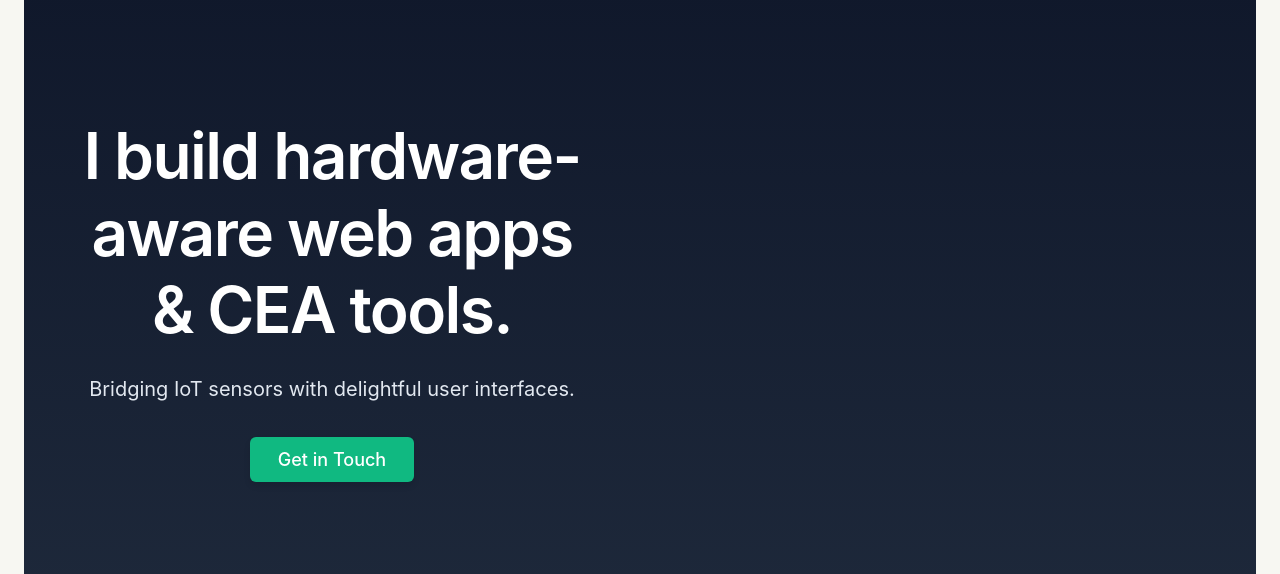
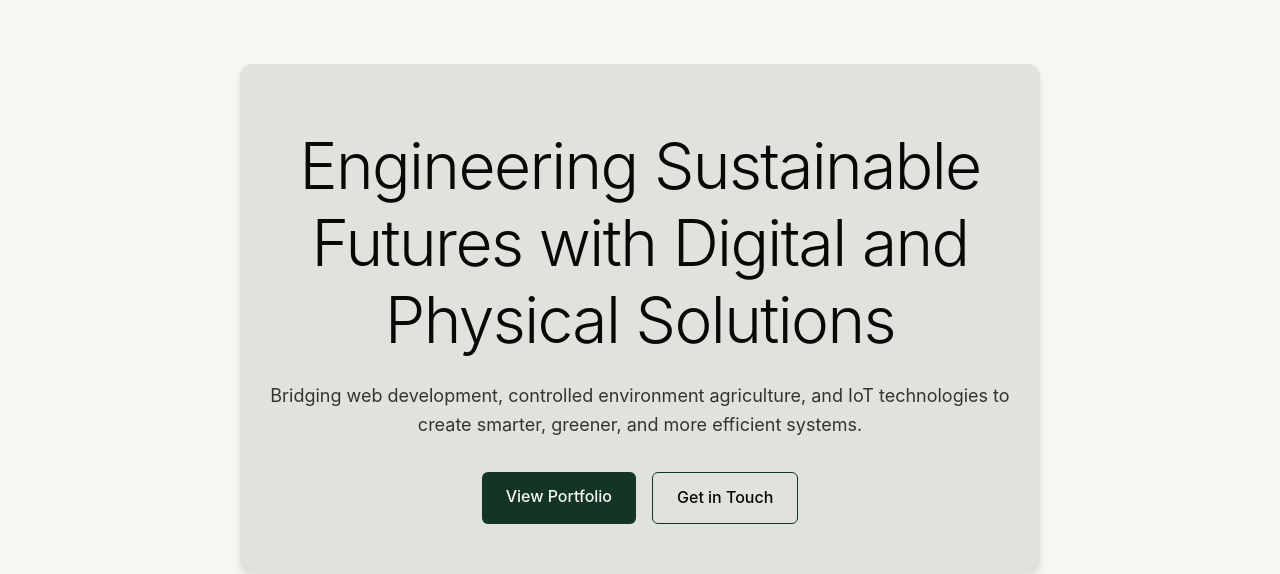
Before and after one commit to alectime/czepbuilds, a React (Vite) app in the folder frontend/: page / in a window 1280 px wide. Shown: the part 164-738 px from the top of the page. Built offline with nearby package versions, Linux system fonts and the light colour scheme.

Commit message:
Update Spore Link to Pure Harbor Naturals and Spore Link with external link

```diff
--- a/frontend/src/components/ParallaxHomePage.tsx
+++ b/frontend/src/components/ParallaxHomePage.tsx
@@ -3,19 +3,17 @@ import '../styles/ParallaxHomePage.css';
 
 // Import the ParallaxTile component
 import ParallaxTile from '../parallax-design/ParallaxTile';
-// Import video asset
-import sporeLinkDemo from '../assets/videos/sporelink-demo.mp4';
 
 const ParallaxHomePage = () => {
   // Updated projects data with real image URLs
   const projects = [
     {
       id: 1,
-      title: 'Spore Link',
+      title: 'Pure Harbor Naturals and Spore Link',
       description: 'A comprehensive platform connecting mycology enthusiasts with cultivation resources, strain databases, and community knowledge sharing.',
       category: 'Web Development',
       image: 'https://images.unsplash.com/photo-1516044734145-07ca8eef8731?q=80&w=1000&auto=format&fit=crop',
-      projectLink: '/projects/spore-link',
+      projectLink: 'https://pureharbornaturals.com/',
       repoLink: '#'
     },
     {
@@ -47,14 +45,6 @@ const ParallaxHomePage = () => {
     }
   ];
 
-  // Function to scroll to contact section
-  const scrollToContact = () => {
-    const contactSection = document.getElementById('contact');
-    if (contactSection) {
-      contactSection.scrollIntoView({ behavior: 'smooth' });
-    }
-  };
-
   useEffect(() => {
     // Reveal animations on scroll
     const observerOptions = {
@@ -81,141 +71,92 @@ const ParallaxHomePage = () => {
 
   return (
     <div style={{ minHeight: '100vh', backgroundColor: 'var(--bg-color, #f7f7f2)', transition: 'background-color 0.3s ease' }}>
-      <main style={{ paddingTop: '0', paddingBottom: '4rem' }}>
-        {/* Hero Section - 2-column layout */}
-        <section
-          style={{
-            height: '85vh',
-            background: 'linear-gradient(to bottom, #0f172a, #1e293b)',
-            display: 'flex',
-            alignItems: 'center',
-            padding: '0 1rem'
-          }}
-        >
-          <div
-            style={{
-              maxWidth: '1200px',
-              margin: '0 auto',
-              width: '100%',
-              display: 'flex',
-              flexWrap: 'wrap',
-              alignItems: 'center',
-              justifyContent: 'space-between',
-              gap: '2rem'
-            }}
-          >
-            {/* Left Column */}
-            <div
-              style={{
-                flex: '1',
-                minWidth: '300px',
-                color: 'white',
-                padding: '2rem'
-              }}
-            >
+      <main style={{ paddingTop: '7rem', paddingBottom: '4rem' }}>
+        {/* Hero Section */}
+        <section style={{
+          backgroundColor: 'var(--bg-color-secondary, rgba(18, 53, 36, 0.1))',
+          padding: '3rem 1rem',
+          marginBottom: '6rem',
+          borderRadius: '12px',
+          boxShadow: 'var(--box-shadow, 0 4px 6px rgba(8, 8, 6, 0.1))',
+          transition: 'background-color 0.3s ease, box-shadow 0.3s ease'
+        }}>
+          <div style={{ maxWidth: '768px', margin: '0 auto', textAlign: 'center' }}>
             <h1
               className="animate-fade-in"
               style={{
                 fontSize: 'clamp(2.5rem, 5vw, 4rem)',
-                  fontWeight: 600,
+                fontWeight: 300,
                 letterSpacing: '-0.025em',
                 marginTop: '1rem',
-                  marginBottom: '1.5rem',
                 opacity: 0,
                 animationDelay: '0.5s',
                 animationFillMode: 'forwards',
-                  color: 'white',
-                  lineHeight: '1.2'
+                color: 'var(--text-color, #080806)',
+                transition: 'color 0.3s ease'
               }}
             >
-                I build hardware-aware web apps & CEA tools.
+              Engineering Sustainable Futures with Digital and Physical Solutions
             </h1>
             <p
               className="animate-fade-in"
               style={{
-                  fontSize: '1.25rem',
-                  color: '#e2e8f0',
-                  marginBottom: '2rem',
+                fontSize: '1.125rem',
+                color: 'var(--text-muted, #333333)',
+                marginTop: '1.5rem',
                 opacity: 0,
                 animationDelay: '0.7s',
                 animationFillMode: 'forwards',
-                  lineHeight: '1.6'
+                transition: 'color 0.3s ease'
               }}
             >
-                Bridging IoT sensors with delightful user interfaces.
+              Bridging web development, controlled environment agriculture, and IoT technologies to create smarter, greener, and more efficient systems.
             </p>
             <div
               className="animate-fade-in"
               style={{
+                display: 'flex',
+                justifyContent: 'center',
+                gap: '1rem',
+                marginTop: '2rem',
                 opacity: 0,
                 animationDelay: '0.9s',
                 animationFillMode: 'forwards'
               }}
             >
-                <button
-                  onClick={scrollToContact}
+              <a
+                href="#projects"
                 style={{
-                    padding: '0.75rem 1.75rem',
-                    backgroundColor: '#10b981',
-                    color: 'white',
+                  padding: '0.75rem 1.5rem',
+                  backgroundColor: '#123524',
+                  color: '#f7f7f2',
                   borderRadius: '0.375rem',
-                    border: 'none',
-                    fontWeight: '500',
-                    fontSize: '1.125rem',
-                    cursor: 'pointer',
-                    transition: 'background-color 0.3s',
-                    boxShadow: '0 4px 6px rgba(0, 0, 0, 0.1)'
+                  transition: 'background-color 0.3s, color 0.3s',
+                  textDecoration: 'none',
                 }}
-                  onMouseOver={(e) => e.currentTarget.style.backgroundColor = '#059669'}
-                  onMouseOut={(e) => e.currentTarget.style.backgroundColor = '#10b981'}
+              >
+                View Portfolio
+              </a>
+              <a
+                href="#about"
+                style={{
+                  padding: '0.75rem 1.5rem',
+                  backgroundColor: 'transparent',
+                  color: 'var(--text-color, #123524)',
+                  border: '1px solid #123524',
+                  borderRadius: '0.375rem',
+                  transition: 'background-color 0.3s, color 0.3s, border-color 0.3s',
+                  textDecoration: 'none',
+                }}
               >
                 Get in Touch
-                </button>
-              </div>
-            </div>
-
-            {/* Right Column - Video */}
-            <div
-              style={{
-                flex: '1',
-                minWidth: '300px',
-                padding: '2rem',
-                display: 'flex',
-                justifyContent: 'center',
-                alignItems: 'center'
-              }}
-              className="animate-fade-in"
-            >
-              <div
-                style={{
-                  width: '100%',
-                  maxWidth: '600px',
-                  height: 'auto',
-                  borderRadius: '0.5rem',
-                  overflow: 'hidden',
-                  boxShadow: '0 20px 25px -5px rgba(0, 0, 0, 0.1), 0 10px 10px -5px rgba(0, 0, 0, 0.04)',
-                  opacity: 0,
-                  animationDelay: '1.1s',
-                  animationFillMode: 'forwards'
-                }}
-              >
-                <video
-                  autoPlay
-                  loop
-                  muted
-                  playsInline
-                  style={{ width: '100%', height: 'auto', display: 'block' }}
-                >
-                  <source src={sporeLinkDemo} type="video/mp4" />
-                  Your browser does not support the video tag.
-                </video>
-              </div>
+              </a>
             </div>
           </div>
         </section>
 
         {/* Projects Grid */}
-        <section id="projects" style={{ maxWidth: '1200px', margin: '0 auto', padding: '0 1rem', marginTop: '6rem', marginBottom: '6rem' }}>
+        <section id="projects" style={{ maxWidth: '1200px', margin: '0 auto', padding: '0 1rem', marginBottom: '6rem' }}>
           <div style={{
             display: 'grid',
             gridTemplateColumns: 'repeat(auto-fill, minmax(350px, 1fr))',
@@ -250,7 +191,14 @@ const ParallaxHomePage = () => {
         </section>
 
         {/* About Section */}
-        <section id="about" style={{ maxWidth: '1200px', margin: '0 auto', padding: '0 1rem' }}>
+        <section id="about" style={{
+          padding: '3rem 1rem',
+          marginBottom: '6rem',
+          backgroundColor: 'var(--bg-color-secondary, rgba(18, 53, 36, 0.1))',
+          borderRadius: '12px',
+          boxShadow: 'var(--box-shadow, 0 4px 6px rgba(8, 8, 6, 0.1))',
+          transition: 'background-color 0.3s ease, box-shadow 0.3s ease'
+        }}>
           <div className="opacity-0 reveal" style={{ maxWidth: '768px', margin: '0 auto' }}>
             <h2 style={{
               fontSize: '1.5rem',
@@ -277,10 +225,17 @@ const ParallaxHomePage = () => {
             }}>
               My recent projects include creating open-source IoT tools for soil moisture monitoring, designing automated growing systems for urban agriculture, and developing user friendly web platforms to manage and optimize crop production. My goal is to bridge the gap between online technologies and tangible, impactful solutions in agriculture and sustainability.
             </p>
+            <div style={{
+              marginTop: '2.5rem',
+              padding: '2rem',
+              backgroundColor: 'rgba(255, 255, 255, 0.1)',
+              borderRadius: '8px',
+              boxShadow: 'inset 0 1px 3px rgba(0, 0, 0, 0.1)',
+              transition: 'background-color 0.3s ease'
+            }}>
               <h3 style={{
                 fontSize: '1.25rem',
                 fontWeight: 500,
-              marginTop: '2rem',
                 marginBottom: '1rem',
                 color: 'var(--text-color, #080806)',
                 transition: 'color 0.3s ease'
@@ -299,6 +254,7 @@ const ParallaxHomePage = () => {
                 <li>Controlled Environment Agriculture: Designing automated systems for optimized growth conditions in greenhouses and indoor farms.</li>
                 <li>IoT & Hardware Integration: Developing affordable, accessible sensor systems to enhance monitoring and automation in agriculture.</li>
               </ul>
+            </div>
             <h3 style={{
               fontSize: '1.25rem',
               fontWeight: 500,
@@ -336,7 +292,6 @@ const ParallaxHomePage = () => {
                   width: '100%',
                   maxWidth: '300px',
                 }}
-                id="contact"
               >
                 Email Us
               </a>
--- a/frontend/src/pages/SporeLink.tsx
+++ b/frontend/src/pages/SporeLink.tsx
@@ -1,10 +1,27 @@
-import React from 'react';
+import React, { useEffect } from 'react';
 import '../styles/ProjectPage.css';
 
 const SporeLink: React.FC = () => {
+  useEffect(() => {
+    // Redirect to Pure Harbor Naturals website
+    window.location.href = 'https://pureharbornaturals.com/';
+  }, []);
+
   return (
     <div className="project-page">
-      {/* Empty container - only header and footer will be visible */}
+      <div style={{
+        display: 'flex',
+        flexDirection: 'column',
+        alignItems: 'center',
+        justifyContent: 'center',
+        minHeight: '60vh',
+        padding: '2rem',
+        textAlign: 'center'
+      }}>
+        <h1>Pure Harbor Naturals and Spore Link</h1>
+        <p>Redirecting to Pure Harbor Naturals website...</p>
+        <p>If you are not redirected automatically, please <a href="https://pureharbornaturals.com/" style={{ textDecoration: 'underline', color: 'var(--color-primary)' }}>click here</a>.</p>
+      </div>
     </div>
   );
 };
```
Lines whose indentation alone changed are shown as unchanged.
